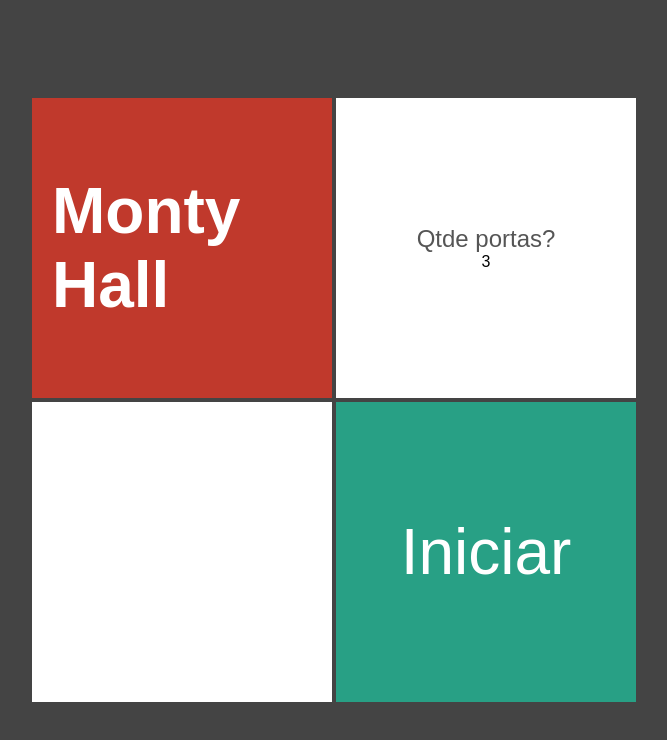
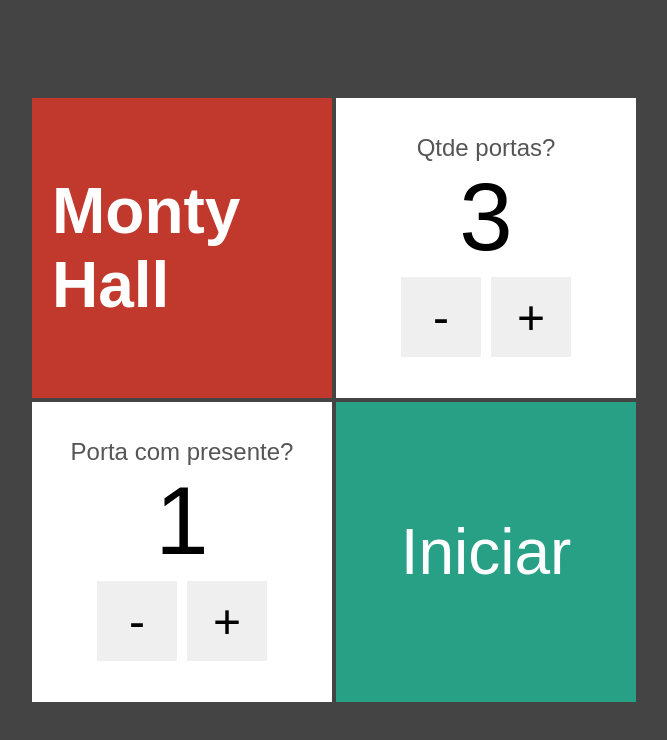
Before and after one commit to luanmoraes123/porta-premiada, a Next.js app: page / in a window 1280 px wide. Shown: the top 740 px of the page, without its empty margins (306-973 px from the left). Built offline with nearby package versions, Linux system fonts and the light colour scheme.

Commit message:
validando valores e finalizando o projeto

```diff
--- a/src/components/EntradaNumerica.tsx
+++ b/src/components/EntradaNumerica.tsx
@@ -6,10 +6,17 @@ interface EntradaNumericaProps {
   onChange: (newValue: number) => void
 }
 export default function EntradaNumerica(props: EntradaNumericaProps) {
+  const dec = () => props.onChange(props.value - 1)
+  const inc = () => props.onChange(props.value + 1)
+
   return (
     <div className={styles.entradaNumerica}>
       <span className={styles.text}>{props.text}</span>
       <span className={styles.value}>{props.value}</span>
+      <div className={styles.botoes}>
+        <button className={styles.btn} onClick={dec}>-</button>
+        <button className={styles.btn} onClick={inc}>+</button>
+      </div>
     </div>
   )
 }
--- a/src/pages/index.tsx
+++ b/src/pages/index.tsx
@@ -7,6 +7,7 @@ import { useState } from 'react';
 export default function Home() {
 
   const [qtdePortas, setQtdePortas] = useState(3)
+  const [comPresente, setComPresente] = useState(1)
 
   return (
     <div className={styles.formulario}>
@@ -20,9 +21,12 @@ export default function Home() {
         </Cartao>
       </div>
       <div>
-        <Cartao></Cartao>
+        <Cartao>
+          <EntradaNumerica text='Porta com presente?'
+            value={comPresente} onChange={novoPresente => setComPresente(novoPresente)} />
+        </Cartao>
         <Cartao bgcolor='#28a085'>
-          <Link className={styles.link} href={`/jogo/4/3`}>
+          <Link className={styles.link} href={`/jogo/${qtdePortas}/${comPresente}`}>
             Iniciar
           </Link>
         </Cartao>
--- a/src/styles/EntradaNumerica.module.css
+++ b/src/styles/EntradaNumerica.module.css
@@ -10,3 +10,23 @@
   color: #555;
   font-size: 1.5rem;
 }
+
+.value {
+  font-size: 6rem;
+}
+
+.botoes {
+  display: flex;
+}
+
+.btn {
+  display: flex;
+  align-items: center;
+  justify-content: center;
+  font-size: 3rem;
+  height: 80px;
+  width: 80px;
+  margin: 5px;
+  border: none;
+  cursor: pointer;
+}
```
Also changed, not shown: src/pages/jogo/[portas]/[temPresente].tsx (+13 -1 lines).
